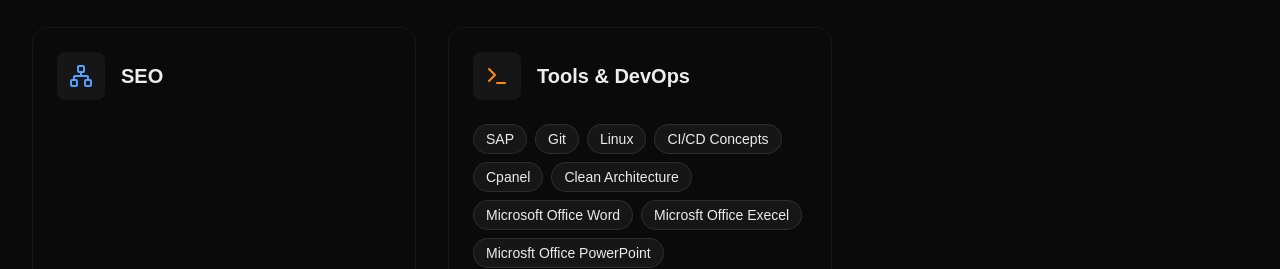
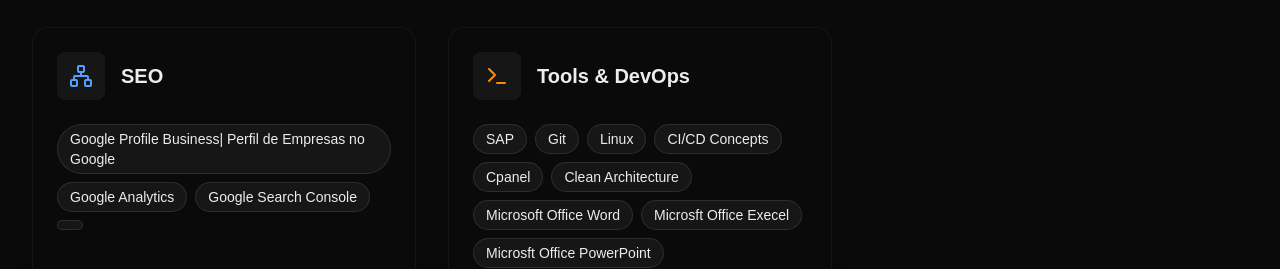
Before and after one commit to machado-developer/portifolio, a Next.js app: page / in a window 1280 px wide. Shown: the part 1920-2189 px from the top of the page. Built offline with nearby package versions, Linux system fonts and the light colour scheme.

Commit message:
add skill sdds

```diff
--- a/src/components/Skills.tsx
+++ b/src/components/Skills.tsx
@@ -46,7 +46,7 @@
         name: "SEO",
         icon: NetworkIcon,
         color: 'text-blue-400',
-        Skills: ["Google Profile Business| Perfil de Empresas no Google ", "Google Analytics", "Google Search Console", ""]
+        skills: ["Google Profile Business| Perfil de Empresas no Google ", "Google Analytics", "Google Search Console", ""]
     },
     {
         name: 'Tools & DevOps',
```
